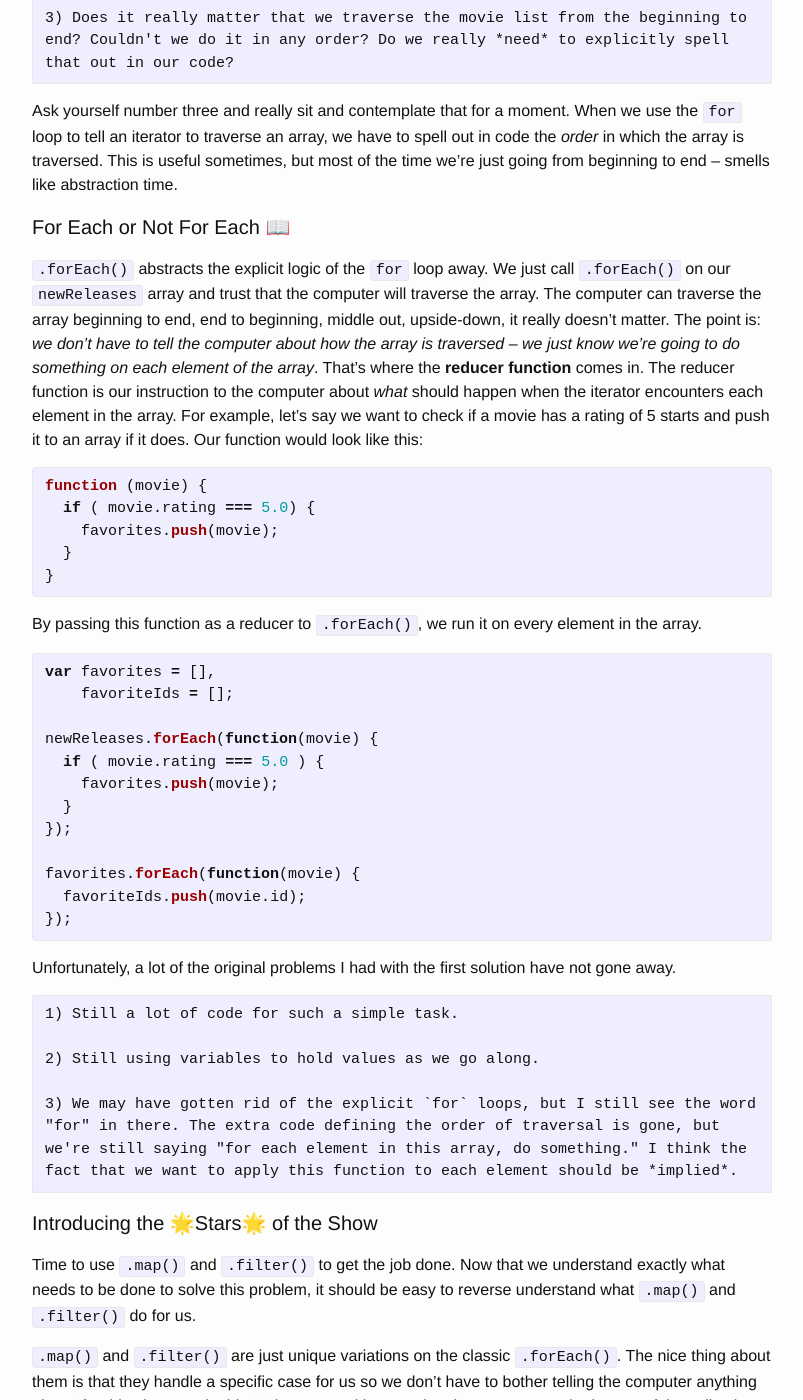
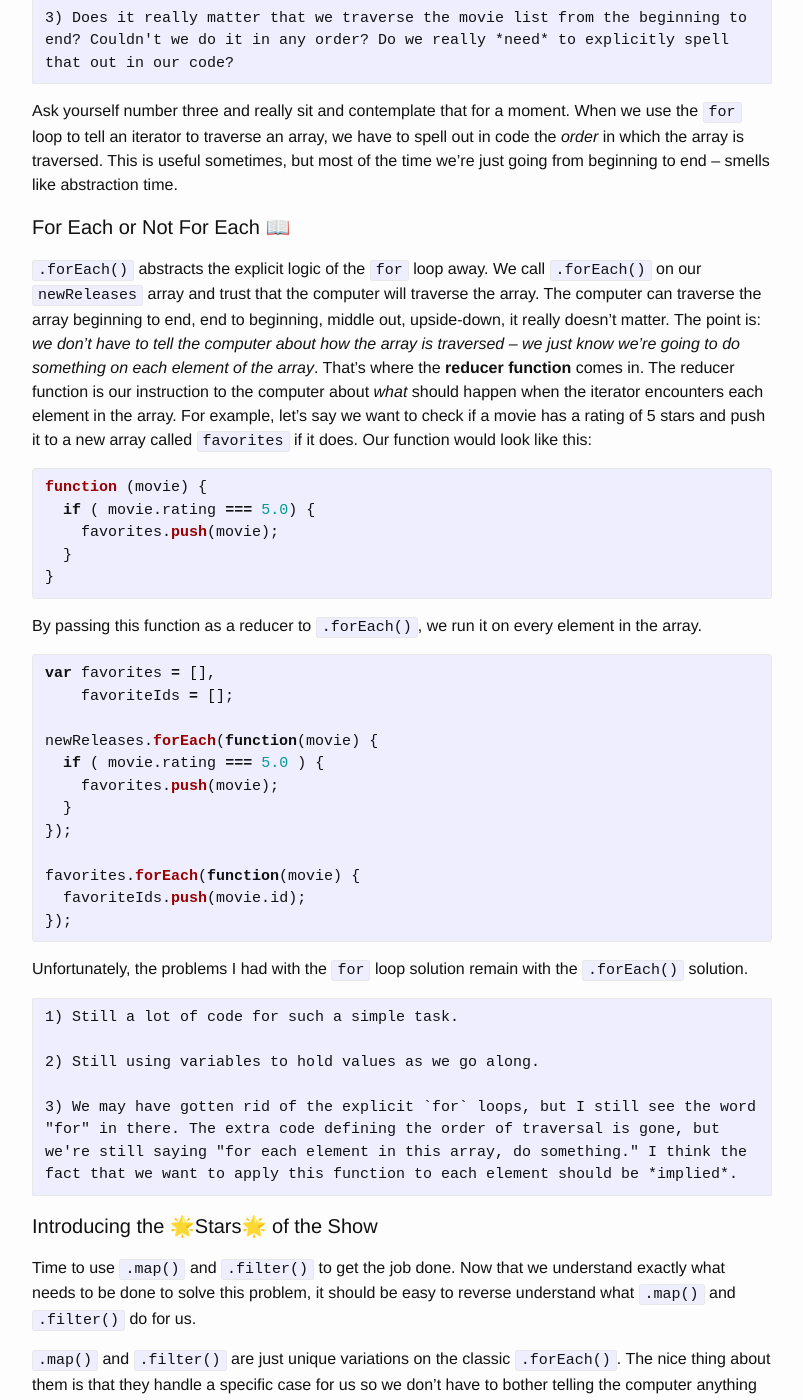
Before and after one commit to vincecampanale/blog, a Jekyll site: the page built from _posts/2017-04-08-map-and-filter.markdown, in a window 1280 px wide and 1400 px high, scrolled down 1988 px. Shown: the whole window, without its empty margins (238-1041 px from the left). Built offline with Jekyll 4.4.1, drawn with Linux system fonts in a browser that asks for light colours.

Commit message:
fix(map-and-filter): more typos found

```diff
--- a/_posts/2017-04-08-map-and-filter.markdown
+++ b/_posts/2017-04-08-map-and-filter.markdown
@@ -85,7 +85,7 @@ Lovely. This gets the job done, but I have three problems with this code:
   Ask yourself number three and really sit and contemplate that for a moment. When we use the `for` loop to tell an iterator to traverse an array, we have to spell out in code the _order_ in which the array is traversed. This is useful sometimes, but most of the time we're just going from beginning to end -- smells like abstraction time.
 
 #### For Each or Not For Each 📖
-`.forEach()` abstracts the explicit logic of the `for` loop away. We just call `.forEach()` on our `newReleases` array and trust that the computer will traverse the array. The computer can traverse the array beginning to end, end to beginning, middle out, upside-down, it really doesn't matter. The point is: _we don't have to tell the computer about how the array is traversed -- we just know we're going to do something on each element of the array_. That's where the **reducer function** comes in. The reducer function is our instruction to the computer about _what_ should happen when the iterator encounters each element in the array. For example, let's say we want to check if a movie has a rating of 5 starts and push it to an array if it does. Our function would look like this:
+`.forEach()` abstracts the explicit logic of the `for` loop away. We call `.forEach()` on our `newReleases` array and trust that the computer will traverse the array. The computer can traverse the array beginning to end, end to beginning, middle out, upside-down, it really doesn't matter. The point is: _we don't have to tell the computer about how the array is traversed -- we just know we're going to do something on each element of the array_. That's where the **reducer function** comes in. The reducer function is our instruction to the computer about _what_ should happen when the iterator encounters each element in the array. For example, let's say we want to check if a movie has a rating of 5 stars and push it to a new array called `favorites` if it does. Our function would look like this:
 
 {% highlight javascript %}
 function (movie) {
@@ -113,7 +113,7 @@ favorites.forEach(function(movie) {
 });
 {% endhighlight %}
 
-Unfortunately, a lot of the original problems I had with the first solution have not gone away.
+Unfortunately, the problems I had with the `for` loop solution remain with the `.forEach()` solution.
 
     1) Still a lot of code for such a simple task.
 
```
